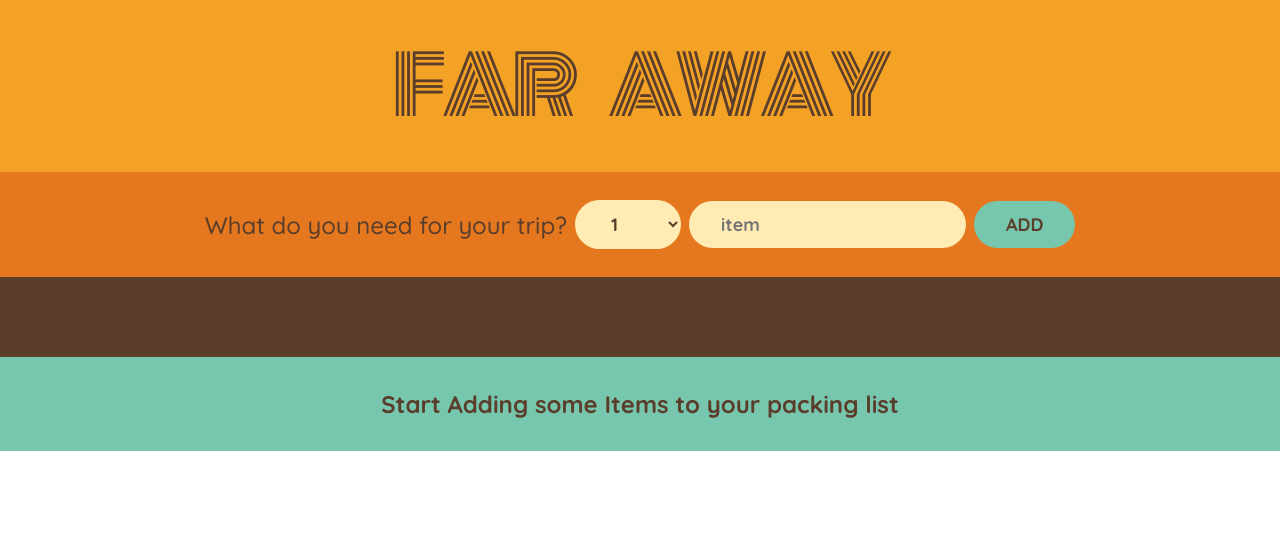
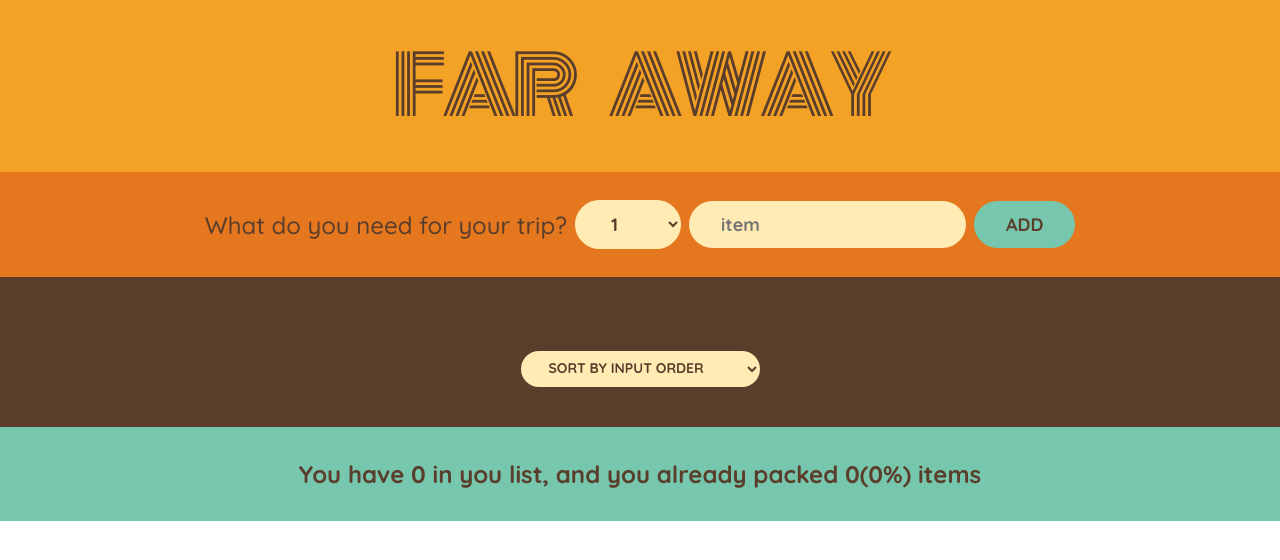
Before and after one commit to AbiScripter/Travel-Packages, a React (Vite) app: page / in a window 1280 px wide. Shown: the top 560 px of the page. Built offline with nearby package versions, Linux system fonts and the light colour scheme.

Commit message:
implemented Sorting Functionality

```diff
--- a/src/App.js
+++ b/src/App.js
@@ -1,4 +1,4 @@
-import React, { useState } from "react";
+import React, { isValidElement, useState } from "react";
 import ReactDOM from "react-dom/client";
 import Logo from "./components/logo";
 import Stats from "./components/stats";
@@ -34,7 +34,7 @@
         onDeleteItem={handleDeleteItem}
         onToggleItem={handleToggleItem}
       />
-      <Stats />
+      <Stats items={items} />
     </>
   );
 }
--- a/src/components/form.js
+++ b/src/components/form.js
@@ -20,7 +20,7 @@
       packed: false,
     };
 
-    //added this function via props from App.js
+    //passing newItem on onAdditem , handleAddItems function is  passed as a prop[onAddItem]
     onAddItems(newItem);
 
     //setting to inital state after adding the new one
--- a/src/components/item.js
+++ b/src/components/item.js
@@ -1,4 +1,5 @@
 export default function Item({ item, onDeleteItem, onToggleItem }) {
+  // console.log(item);
   return (
     <li className="item">
       <input
--- a/src/components/packingList.js
+++ b/src/components/packingList.js
@@ -2,10 +2,25 @@
 import Item from "./item";
 
 function PackingList({ items, onDeleteItem, onToggleItem }) {
+  const [sortBy, setSortBy] = useState("input");
+  let newItems = [];
+
+  if (sortBy === "input") newItems = items;
+  else if (sortBy === "description") {
+    newItems = [...items].sort((a, b) =>
+      a.description.localeCompare(b.description)
+    );
+  } else {
+    //if its packed
+    newItems = [...items].sort((a, b) => Number(a.packed) - Number(b.packed));
+  }
+
   return (
+    <>
       <div className="list">
         <ul>
-        {items.map((item) => {
+          {/* //rendering each item */}
+          {newItems.map((item) => {
             return (
               <Item
                 key={item.id}
@@ -16,7 +31,15 @@
             );
           })}
         </ul>
+        <div className="actions">
+          <select value={sortBy} onChange={(e) => setSortBy(e.target.value)}>
+            <option value="input">Sort by Input order</option>
+            <option value="description">Sort by Description </option>
+            <option value="packed">Sort by Packed Status </option>
+          </select>
         </div>
+      </div>
+    </>
   );
 }
 export default PackingList;
--- a/src/components/stats.js
+++ b/src/components/stats.js
@@ -1,9 +1,20 @@
 // import React from "react";
 
-function Stats() {
+function Stats({ items }) {
+  // console.log(items);
+  const numItems = items.length;
+  const numPacked = items.filter((item) => item.packed).length;
+  const percentPacked = Math.round((numPacked / numItems) * 100);
+
   return (
     <footer className="stats">
-      <p>Start Adding some Items to your packing list</p>
+      <p>
+        {percentPacked == 100
+          ? `All set you Are Ready to go `
+          : `You have ${numItems} in you list, and you already packed ${numPacked}(${
+              percentPacked !== NaN ? 0 : percentPacked
+            }%) items`}
+      </p>
     </footer>
   );
 }
```
Lines whose indentation alone changed are shown as unchanged.
